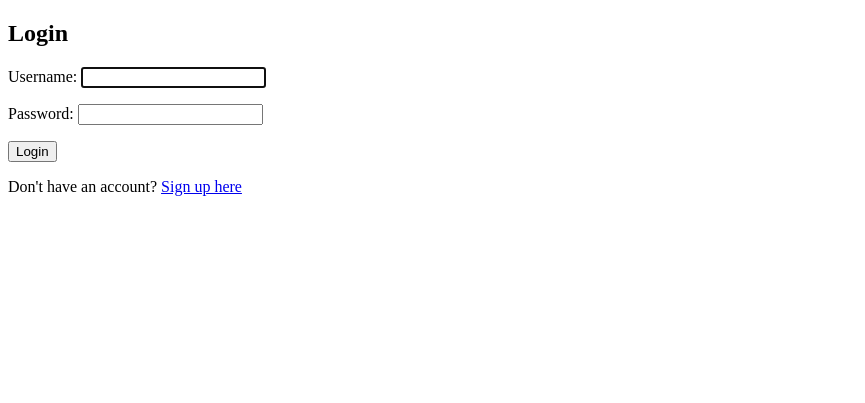
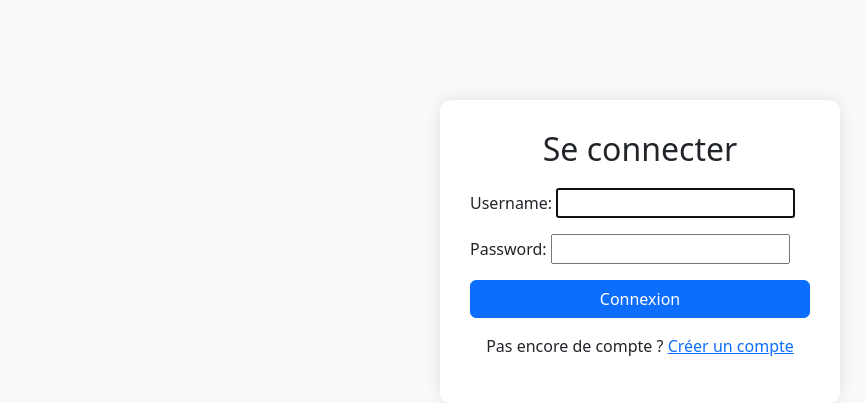
Before and after one commit to azizhajlaoui/Projet-Django, a Django app: page /login/ in a window 1280 px wide. Shown: the top 403 px of the page, without its empty margins (0-865 px from the left). Run offline with Django 5.2, Linux system fonts and the light colour scheme.

Commit message:
login fixed

```diff
--- a/annuaire_entreprises/annuaire_app/templates/login.html
+++ b/annuaire_entreprises/annuaire_app/templates/login.html
@@ -1,24 +1,55 @@
 <!DOCTYPE html>
-<html>
+<html lang="fr">
 
 <head>
-    <title>Login</title>
+    <meta charset="UTF-8">
+    <title>Connexion</title>
+    <link href="https://cdn.jsdelivr.net/npm/bootstrap@5.3.0/dist/css/bootstrap.min.css" rel="stylesheet">
+    <style>
+        body {
+            background-color: #f8f9fa;
+        }
+
+        .login-container {
+            max-width: 400px;
+            margin: 100px auto;
+            padding: 30px;
+            background-color: white;
+            border-radius: 12px;
+            box-shadow: 0 0 15px rgba(0, 0, 0, 0.1);
+        }
+
+        h2 {
+            margin-bottom: 20px;
+        }
+    </style>
 </head>
 
 <body>
-    <h2>Login</h2>
+    <div class="container">
+        <div class="login-container">
+            <h2 class="text-center">Se connecter</h2>
 
             {% if form.errors %}
-    <p style="color:red;">Invalid username or password.</p>
+            <div class="alert alert-danger" role="alert">
+                Nom d’utilisateur ou mot de passe invalide.
+            </div>
             {% endif %}
 
             <form method="post">
                 {% csrf_token %}
                 {{ form.as_p }}
-        <button type="submit">Login</button>
+                <div class="d-grid">
+                    <button type="submit" class="btn btn-primary">Connexion</button>
+                </div>
             </form>
 
-    <p>Don't have an account? <a href="{% url 'signup' %}">Sign up here</a></p>
+            <p class="mt-3 text-center">
+                Pas encore de compte ?
+                <a href="{% url 'signup' %}">Créer un compte</a>
+            </p>
+        </div>
+    </div>
 </body>
 
 </html>
--- a/annuaire_entreprises/annuaire_app/views.py
+++ b/annuaire_entreprises/annuaire_app/views.py
@@ -7,7 +7,7 @@
 from django.contrib.auth.decorators import login_required
 from django.shortcuts import get_object_or_404
 
-# Page d'accueil
+@login_required
 def home(request):
     return render(request, 'home.html')
 
@@ -58,7 +58,7 @@
         if form.is_valid():
             user = form.save()
             login(request, user)
-            return redirect('home')  # change to your homepage URL name
+            return redirect('/')  # change to your homepage URL name
     else:
         form = UserCreationForm()
     return render(request, 'signup.html', {'form': form})
--- a/annuaire_entreprises/annuaire_entreprises/settings.py
+++ b/annuaire_entreprises/annuaire_entreprises/settings.py
@@ -118,6 +118,9 @@
 # https://docs.djangoproject.com/en/5.1/howto/static-files/
 
 STATIC_URL = 'static/'
+LOGIN_REDIRECT_URL = 'home'
+LOGOUT_REDIRECT_URL = 'login'
+LOGIN_URL = 'login'
 
 # Default primary key field type
 # https://docs.djangoproject.com/en/5.1/ref/settings/#default-auto-field
--- a/setup.txt
+++ b/setup.txt
@@ -4,6 +4,9 @@
 django-admin startproject annuaire_entreprises
 python manage.py startapp annuaire
 
-user azizs password aziz2001
+admin :user azizs password aziz2001
 
+-------------------startup-------------
+Supprime les anciens fichiers dans :  annuaire_app/migrations/
+venv\Scripts\activate
 python manage.py runserver
```
Also changed, not shown: annuaire_entreprises/annuaire_app/templates/home.html (+13 -1 lines), annuaire_entreprises/annuaire_app/templates/signup.html (+49 -6 lines), annuaire_entreprises/annuaire_app/migrations/0001_initial.py (deleted), annuaire_entreprises/annuaire_app/migrations/__init__.py (deleted), annuaire_entreprises/db.sqlite3. Lines whose indentation alone changed are shown as unchanged.
